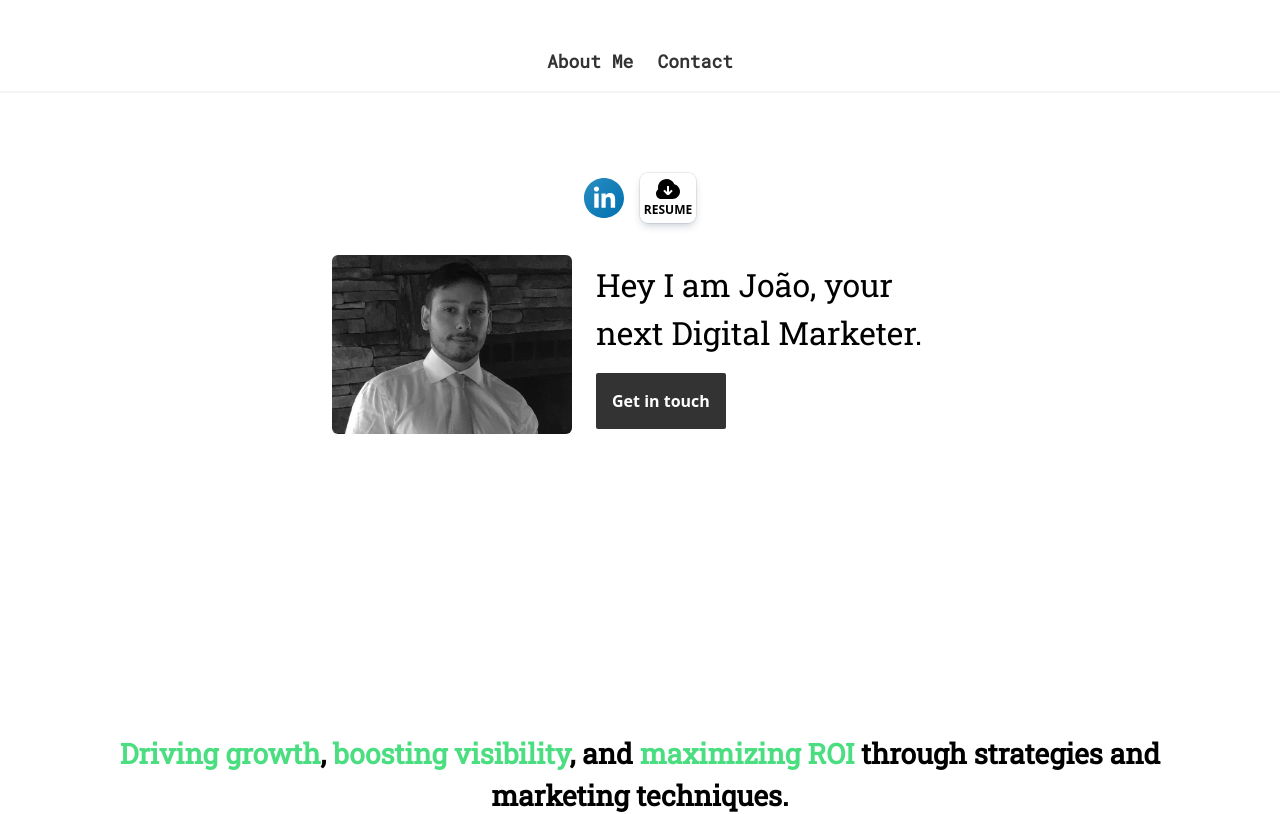
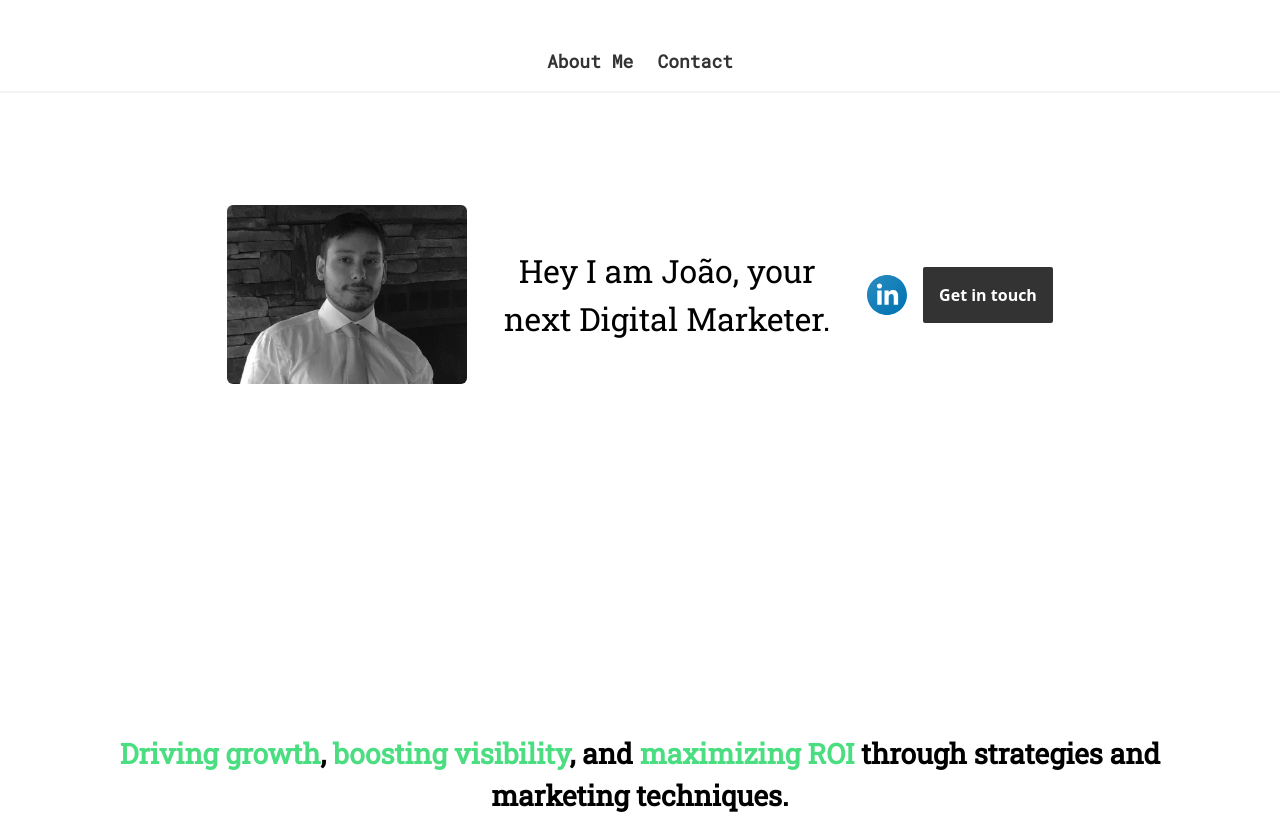
Before and after one commit to joao-miguel8/portfolio-website, a React (Vite) app: page / in a window 1280 px wide. Shown: the top 814 px of the page. Built offline with nearby package versions, Linux system fonts and the light colour scheme.

Commit message:
- Comment resume section and add linkedin section to get in touch btn

```diff
--- a/src/components/HeroSection.jsx
+++ b/src/components/HeroSection.jsx
@@ -7,21 +7,9 @@ const HeroSection = ({ scrollToForm }) => {
 				<div className="flex w-full h-[400px]">
 					<div className="mx-auto">
 						<div className="flex gap-4 items-center justify-center">
-							{/* Linkedin */}
-							<a className="transition duration-300 ease-in-out hover:-translate-y-2" target="_blank" href="https://www.linkedin.com/in/jo%C3%A3omiguelc/">
-								<svg xmlns="http://www.w3.org/2000/svg" width="40" viewBox="7.025 7.025 497.951 497.95" id="linkedin">
-									<linearGradient id="a" x1="-974.482" x2="-622.378" y1="1306.773" y2="1658.877" gradientTransform="translate(1054.43 -1226.825)" gradientUnits="userSpaceOnUse">
-										<stop offset="0" stop-color="#2489be"></stop>
-										<stop offset="1" stop-color="#0575b3"></stop>
-									</linearGradient>
-									<path
-										fill="url(#a)"
-										d="M256 7.025C118.494 7.025 7.025 118.494 7.025 256S118.494 504.975 256 504.975 504.976 393.506 504.976 256C504.975 118.494 393.504 7.025 256 7.025zm-66.427 369.343h-54.665V199.761h54.665v176.607zM161.98 176.633c-17.853 0-32.326-14.591-32.326-32.587 0-17.998 14.475-32.588 32.326-32.588s32.324 14.59 32.324 32.588c.001 17.997-14.472 32.587-32.324 32.587zm232.45 199.735h-54.4v-92.704c0-25.426-9.658-39.619-29.763-39.619-21.881 0-33.312 14.782-33.312 39.619v92.704h-52.43V199.761h52.43v23.786s15.771-29.173 53.219-29.173c37.449 0 64.257 22.866 64.257 70.169l-.001 111.825z"></path>
-								</svg>
-							</a>
 							{/* Resume */}
-							<a
-								download="/dgm_resume_2024.pdf"
+							{/* <a
+								download="dgm_resume_2024.pdf"
 								href="public/dgm_resume_2024.pdf"
 								className="p-1 flex flex-col items-center shadow-md rounded-lg [box-shadow:rgba(9,_30,_66,_0.25)_0px_4px_8px_-2px,_rgba(9,_30,_66,_0.08)_0px_0px_0px_1px] transition duration-300 ease-in-out hover:-translate-y-2">
 								<svg xmlns="http://www.w3.org/2000/svg" id="Layer_1" data-name="Layer 1" viewBox="0 0 24 24" width="24" height="24" alt="download icon">
@@ -29,13 +17,25 @@ const HeroSection = ({ scrollToForm }) => {
 								</svg>
 
 								<span className="text-12 font-semibold uppercase">Resume</span>
-							</a>
+							</a> */}
 						</div>
 						<div className="mt-8 flex flex-col lg:flex-row gap-6 justify-center items-center">
-							<img src={ProfileIMG} alt="image of joão" className="inline-block bg-red-400 w-60 rounded-md" />
-							<div className=" text-center lg:text-left">
-								<h2 className="w-[22rem] text-32 font-medium monoSlab">Hey I am João, your next Digital Marketer. </h2>
-								<button onClick={scrollToForm} className="mt-4 p-4 font-semibold bg-[#333] hover:bg-[#222] duration-200 text-white rounded-sm">
+							<img src={ProfileIMG} alt="image of joão" className="inline-block bg-white w-60 rounded-md" />
+							<h2 className="w-[22rem] text-32 font-medium monoSlab text-center">Hey I am João, your next Digital Marketer. </h2>
+							<div className="flex gap-4 items-center text-center lg:text-left">
+								{/* Linkedin */}
+								<a className="transition duration-300 ease-in-out hover:-translate-y-2" target="_blank" href="https://www.linkedin.com/in/jo%C3%A3omiguelc/">
+									<svg xmlns="http://www.w3.org/2000/svg" width="40" viewBox="7.025 7.025 497.951 497.95" id="linkedin">
+										<linearGradient id="a" x1="-974.482" x2="-622.378" y1="1306.773" y2="1658.877" gradientTransform="translate(1054.43 -1226.825)" gradientUnits="userSpaceOnUse">
+											<stop offset="0" stop-color="#2489be"></stop>
+											<stop offset="1" stop-color="#0575b3"></stop>
+										</linearGradient>
+										<path
+											fill="url(#a)"
+											d="M256 7.025C118.494 7.025 7.025 118.494 7.025 256S118.494 504.975 256 504.975 504.976 393.506 504.976 256C504.975 118.494 393.504 7.025 256 7.025zm-66.427 369.343h-54.665V199.761h54.665v176.607zM161.98 176.633c-17.853 0-32.326-14.591-32.326-32.587 0-17.998 14.475-32.588 32.326-32.588s32.324 14.59 32.324 32.588c.001 17.997-14.472 32.587-32.324 32.587zm232.45 199.735h-54.4v-92.704c0-25.426-9.658-39.619-29.763-39.619-21.881 0-33.312 14.782-33.312 39.619v92.704h-52.43V199.761h52.43v23.786s15.771-29.173 53.219-29.173c37.449 0 64.257 22.866 64.257 70.169l-.001 111.825z"></path>
+									</svg>
+								</a>
+								<button onClick={scrollToForm} className="p-4 font-semibold bg-[#333] hover:bg-[#222] duration-200 text-white rounded-sm">
 									Get in touch
 								</button>
 							</div>
```
